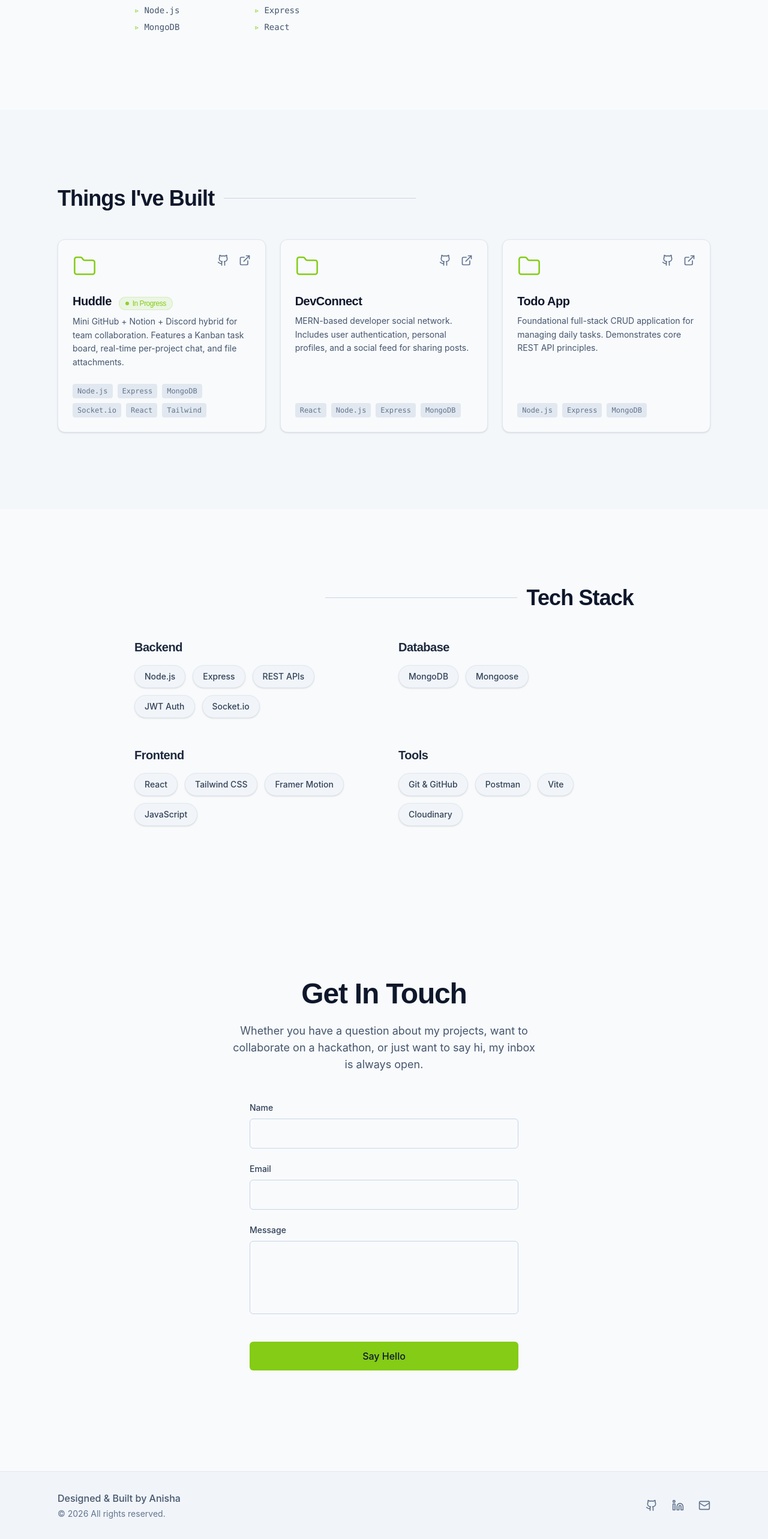
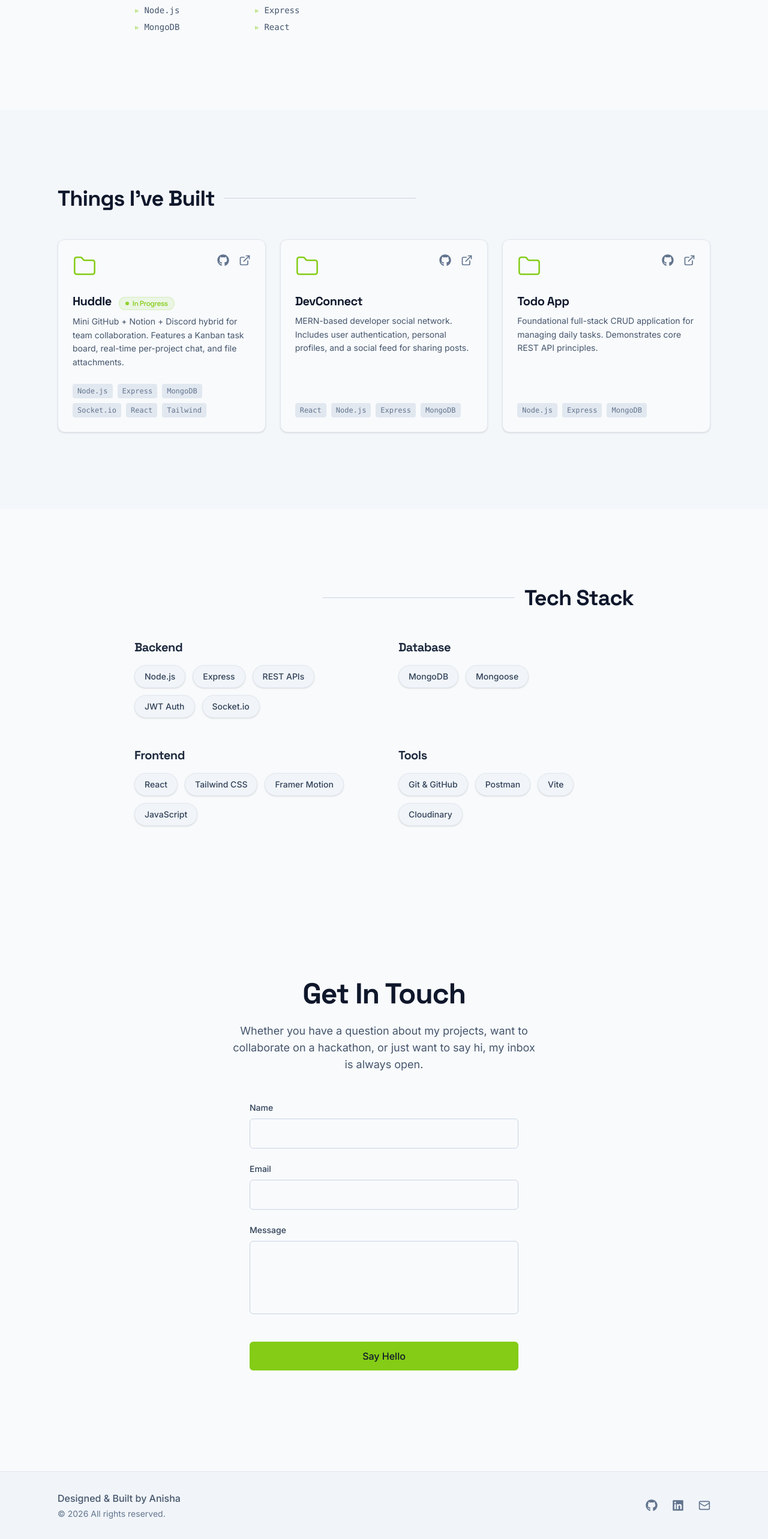
Before and after one commit to anishaa-07/Anisha-s-Portfolio, a React (Vite) app: page / in a window 1280 px wide. Shown: the part 1653-4219 px from the top of the page at 60% size. Built offline with nearby package versions, Linux system fonts and the light colour scheme.

Commit message:
git commit -m "Implement projects section"

```diff
--- a/package.json
+++ b/package.json
@@ -14,7 +14,8 @@
     "framer-motion": "^12.42.2",
     "lucide-react": "^1.24.0",
     "react": "^19.2.7",
-    "react-dom": "^19.2.7"
+    "react-dom": "^19.2.7",
+    "react-icons": "^5.7.0"
   },
   "devDependencies": {
     "@types/react": "^19.2.17",
--- a/src/components/layout/Footer.jsx
+++ b/src/components/layout/Footer.jsx
@@ -1,4 +1,5 @@
-import { Github, Linkedin, Mail } from "lucide-react";
+import { Mail } from "lucide-react";
+import { FaGithub, FaLinkedin } from "react-icons/fa";
 
 export default function Footer() {
   const currentYear = new Date().getFullYear();
@@ -23,7 +24,7 @@
             className="text-slate-500 hover:text-accent dark:text-slate-400 dark:hover:text-accent transition-colors"
           >
             <span className="sr-only">GitHub</span>
-            <Github size={20} />
+            <FaGithub size={20} />
           </a>
           <a
             href="#"
@@ -32,7 +33,7 @@
             className="text-slate-500 hover:text-accent dark:text-slate-400 dark:hover:text-accent transition-colors"
           >
             <span className="sr-only">LinkedIn</span>
-            <Linkedin size={20} />
+            <FaLinkedin size={20} />
           </a>
           <a
             href="mailto:hello@example.com"
--- a/src/components/sections/Projects.jsx
+++ b/src/components/sections/Projects.jsx
@@ -1,5 +1,6 @@
 import { motion } from "framer-motion";
-import { ExternalLink, Github, Folder } from "lucide-react";
+import { ExternalLink, Folder } from "lucide-react";
+import { FaGithub } from "react-icons/fa";
 import { projects } from "../../data/portfolio";
 
 export default function Projects() {
@@ -51,7 +52,7 @@
             rel="noopener noreferrer"
             className="text-slate-500 hover:text-accent dark:text-slate-400 dark:hover:text-accent transition-colors"
           >
-            <Github size={20} />
+            <FaGithub size={20} />
           </a>
           <a
             href={project.demo}
--- a/src/index.css
+++ b/src/index.css
@@ -1,5 +1,5 @@
+@import url('https://fonts.googleapis.com/css2?family=Inter:wght@300;400;500;600;700&family=Space+Grotesk:wght@300;400;500;600;700&display=swap');
 @import "tailwindcss";
-@import url('https://fonts.googleapis.com/css2?family=Inter:wght@300;400;500;600;700&family=Space+Grotesk:wght@300;400;500;600;700&display=swap');
 
 @theme {
   --color-accent: #84cc16;
```
Also changed, not shown: 1 other file (tests, documents, lock files or other folders).
